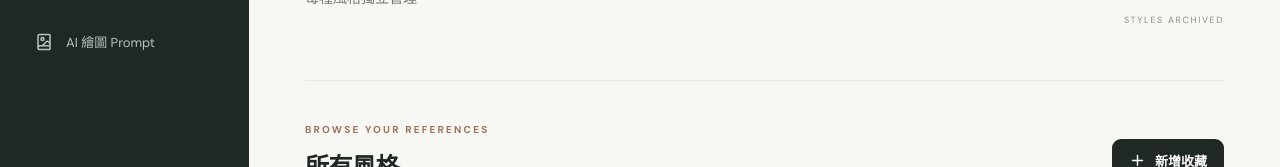
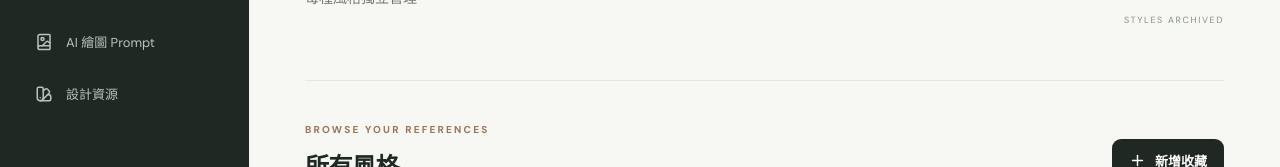
Before and after one commit to christinekao/frontend-design-library, a Next.js app: page / in a window 1280 px wide. Shown: the part 378-545 px from the top of the page. Built offline with nearby package versions, Linux system fonts and the light colour scheme.

Commit message:
Add Banner Design Resources to main Design Archive navigation

```diff
--- a/src/app/page.tsx
+++ b/src/app/page.tsx
@@ -1,7 +1,7 @@
 "use client";
 
 import { useEffect, useMemo, useRef, useState } from "react";
-import { Archive, ArrowLeft, ArrowRight, BookImage, Check, ClipboardCopy, Download, ExternalLink, Layers3, Palette, Plus, Search, Trash2, Upload, X, Sparkles } from "lucide-react";
+import { Archive, ArrowLeft, ArrowRight, BookImage, Check, ClipboardCopy, Download, ExternalLink, Layers3, Palette, SwatchBook, Plus, Search, Trash2, Upload, X, Sparkles } from "lucide-react";
 import Link from "next/link";
 import { curatedStyles, getStylePrompt, type StyleEntry } from "@/data/styles";
 import { Style001ComponentBoard, Style001VariationStudio } from "@/components/style001/Style001Board";
@@ -126,6 +126,7 @@ export default function Home() {
         <button className={`side-link ${tab==="variation"?"current":""}`} onClick={()=>{setTab("variation");goBack();}}><Sparkles size={18}/> AI 變體工作室</button>
         <button className={`side-link ${tab==="palettes"?"current":""}`} onClick={()=>{setTab("palettes");goBack();}}><Palette size={18}/> 配色資料</button>
         <Link className="side-link" href="/prompts/"><BookImage size={18}/> AI 繪圖 Prompt</Link>
+        <Link className="side-link" href="/resources/"><SwatchBook size={18}/> 設計資源</Link>
       </div>
 
     </aside>
@@ -137,6 +138,7 @@ export default function Home() {
         <button className={tab==="variation"?"active":""} onClick={()=>{setTab("variation");goBack();}}>AI 變體</button>
         <button className={tab==="palettes"?"active":""} onClick={()=>{setTab("palettes");goBack();}}>配色資料</button>
         <Link className="mobile-prompt-link" href="/prompts/">繪圖 Prompt</Link>
+        <Link className="mobile-prompt-link" href="/resources/">設計資源</Link>
       </nav>
       {detail ? <section className="detail-view">
         <button className="back-link" onClick={goBack}><ArrowLeft size={17}/> 返回所有收藏</button>
```
